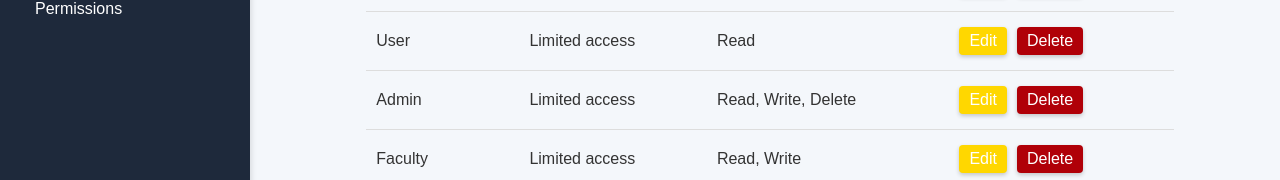
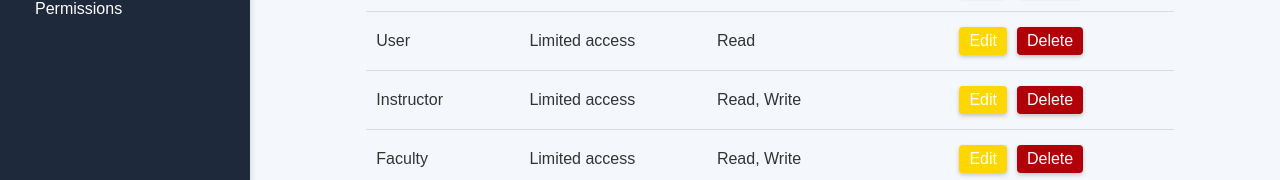
Before and after one commit to tropnicates/rbac_app, a React (Create React App) app: page /roles in a window 1280 px wide. Shown: the part 261-441 px from the top of the page. Built offline with nearby package versions, Linux system fonts and the light colour scheme.

Commit message:
final commita

```diff
--- a/src/pages/Roles.js
+++ b/src/pages/Roles.js
@@ -17,9 +17,9 @@ const Roles = () => {
     },
     {
       id: 3,
-      name: "Admin",
+      name: "Instructor",
       description: "Limited access",
-      permissions: ["Read", "Write", "Delete"]
+      permissions: ["Read", "Write"]
     },
     {
       id: 4,
```
